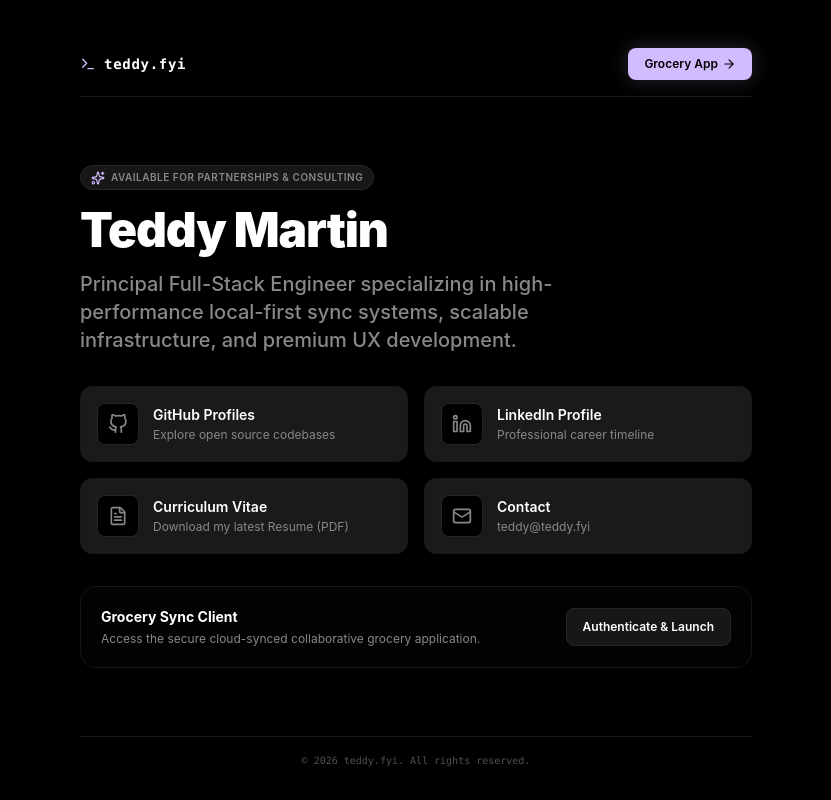
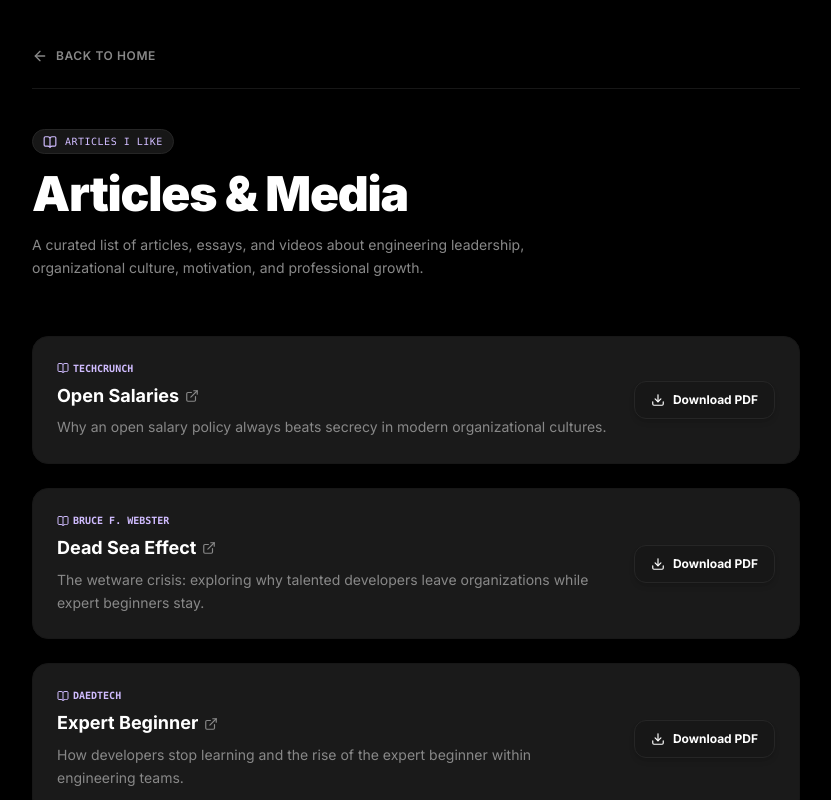
Before and after one commit to ScribbleRoute-Labs/website, a React (Vite) app: page /articles in a window 1280 px wide. Before the commit this address led to /. Shown: the top 800 px of the page, without its empty margins (224-1055 px from the left). Built offline with nearby package versions, Linux system fonts and the light colour scheme.

Commit message:
Set it up as core home page.

```diff
--- a/index.html
+++ b/index.html
@@ -5,7 +5,10 @@
   <meta charset="UTF-8" />
   <link rel="icon" type="image/svg+xml" href="/favicon.svg" />
   <meta name="viewport" content="width=device-width, initial-scale=1.0" />
-  <title>teddy-fyi</title>
+  <title>Teddy</title>
+  <link rel="preconnect" href="https://fonts.googleapis.com">
+  <link rel="preconnect" href="https://fonts.gstatic.com" crossorigin>
+  <link href="https://fonts.googleapis.com/css2?family=Inter:wght@300;400;500;600;700;800;900&family=Source+Code+Pro:ital,wght@0,200..900;1,200..900&display=swap" rel="stylesheet">
 </head>
 
 <body>
--- /dev/null
+++ b/src/routes/ArticlesPage.tsx
@@ -0,0 +1,132 @@
+import { Link } from 'react-router-dom'
+import { ArrowLeft, BookOpen, ExternalLink, Download, Video } from 'lucide-react'
+
+export function ArticlesPage() {
+  const articles = [
+    {
+      title: 'Open Salaries',
+      author: 'TechCrunch',
+      description: 'Why an open salary policy always beats secrecy in modern organizational cultures.',
+      url: 'https://techcrunch.com/2015/03/21/why-an-open-salary-policy-always-beats-secrecy/',
+      pdf: '/pdf/OpenSalary.pdf',
+      type: 'article'
+    },
+    {
+      title: 'Dead Sea Effect',
+      author: 'Bruce F. Webster',
+      description: 'The wetware crisis: exploring why talented developers leave organizations while expert beginners stay.',
+      url: 'http://brucefwebster.com/2008/04/11/the-wetware-crisis-the-dead-sea-effect/',
+      pdf: '/pdf/DeadSeaEffect.pdf',
+      type: 'article'
+    },
+    {
+      title: 'Expert Beginner',
+      author: 'Daedtech',
+      description: 'How developers stop learning and the rise of the expert beginner within engineering teams.',
+      url: 'http://www.daedtech.com/how-developers-stop-learning-rise-of-the-expert-beginner/',
+      pdf: '/pdf/RiseOfTheExpertBeginner.pdf',
+      type: 'article'
+    },
+    {
+      title: 'Beggar CEO and Sucker Culture',
+      author: 'Daedtech',
+      description: 'An analysis of corporate dynamics, startup expectations, and equity compensation realities.',
+      url: 'http://www.daedtech.com/the-beggar-ceo-and-sucker-culture/',
+      pdf: '/pdf/BeggarCEO.pdf',
+      type: 'article'
+    },
+    {
+      title: 'Dan Pink: Motivation',
+      author: 'TED',
+      description: 'The puzzle of motivation: why traditional carrot-and-stick rewards do not work for cognitive tasks.',
+      url: 'https://www.ted.com/talks/dan_pink_on_motivation',
+      type: 'video'
+    }
+  ]
+
+  return (
+    <div className="min-h-screen bg-black text-white py-12 px-4 sm:px-6 lg:px-8 font-sans selection:bg-[#c0a9f5]/30">
+      {/* Container */}
+      <div className="max-w-3xl mx-auto space-y-10">
+
+        {/* Navigation / Header */}
+        <header className="flex justify-between items-center pb-6 border-b border-neutral-900">
+          <Link
+            to="/"
+            className="inline-flex items-center gap-2 text-xs font-semibold uppercase tracking-wider text-text-muted hover:text-white transition-colors group"
+          >
+            <ArrowLeft className="w-4 h-4 group-hover:-translate-x-1 transition-transform" />
+            Back to Home
+          </Link>
+        </header>
+
+        {/* Hero Section */}
+        <section className="space-y-4">
+          <div className="inline-flex items-center gap-2 px-2.5 py-1 rounded-full bg-neutral-900 border border-neutral-800 text-[10px] font-mono text-primary uppercase tracking-wider">
+            <BookOpen className="w-3.5 h-3.5" />
+            <span>Articles I Like</span>
+          </div>
+          <h1 className="text-4xl sm:text-5xl font-black tracking-tight bg-gradient-to-r from-white via-white to-primary bg-clip-text text-transparent">
+            Articles & Media
+          </h1>
+          <p className="text-sm text-text-muted max-w-xl leading-relaxed">
+            A curated list of articles, essays, and videos about engineering leadership, organizational culture, motivation, and professional growth.
+          </p>
+        </section>
+
+        {/* Articles Grid */}
+        <section className="grid grid-cols-1 gap-6 pt-4">
+          {articles.map((art, idx) => (
+            <div
+              key={idx}
+              className="group relative p-6 rounded-2xl bg-surface-tile border border-neutral-900 hover:border-neutral-850 transition-all duration-300 flex flex-col md:flex-row md:items-center justify-between gap-6"
+            >
+              <div className="space-y-2 flex-1">
+                {/* Header Tag */}
+                <div className="flex items-center gap-2">
+                  <span className="inline-flex items-center gap-1 text-[10px] font-bold font-mono uppercase text-primary">
+                    {art.type === 'video' ? <Video className="w-3 h-3" /> : <BookOpen className="w-3 h-3" />}
+                    {art.author}
+                  </span>
+                </div>
+
+                <a
+                  href={art.url}
+                  target="_blank"
+                  rel="noopener noreferrer"
+                  className="inline-flex items-center gap-1.5 text-lg font-bold text-white group-hover:text-primary transition-colors leading-snug cursor-pointer"
+                >
+                  <span>{art.title}</span>
+                  <ExternalLink className="w-3.5 h-3.5 text-text-muted group-hover:text-white transition-colors" />
+                </a>
+
+                <p className="text-sm text-text-muted leading-relaxed max-w-xl">
+                  {art.description}
+                </p>
+              </div>
+
+              {/* Action Downloads / Links */}
+              {art.pdf && (
+                <a
+                  href={art.pdf}
+                  download
+                  className="self-start md:self-center flex items-center gap-2 bg-neutral-900 border border-neutral-800 text-white hover:text-primary font-bold text-xs py-2.5 px-4 rounded-xl hover:bg-neutral-800 hover:border-neutral-700 active:scale-95 transition-all shadow-md shrink-0 cursor-pointer"
+                >
+                  <Download className="w-3.5 h-3.5" />
+                  <span>Download PDF</span>
+                </a>
+              )}
+            </div>
+          ))}
+        </section>
+
+        {/* Footer */}
+        <footer className="text-center pt-8 border-t border-neutral-900 text-[10px] text-neutral-600 font-mono">
+          &copy; {new Date().getFullYear()} Teddy Martin. All rights reserved.
+        </footer>
+      </div>
+    </div>
+  )
+}
+
+export default ArticlesPage
--- a/src/routes/LandingPage.tsx
+++ b/src/routes/LandingPage.tsx
@@ -1,66 +1,93 @@
 import { Link } from 'react-router-dom'
-import { FileText, ArrowRight, Sparkles, Terminal, Mail } from 'lucide-react'
+import { FileText, ArrowRight, Sparkles, Code2, BookOpen } from 'lucide-react'
 
 export function LandingPage() {
   return (
-    <div className="min-h-screen bg-black text-white flex flex-col justify-between items-center px-4 py-8 font-sans antialiased">
-      {/* Top Header */}
-      <header className="w-full max-w-2xl flex items-center justify-between py-4 border-b border-[#1a1a1a]">
-        <div className="flex items-center gap-2 font-mono text-sm tracking-wider font-semibold text-white">
-          <Terminal className="w-4 h-4 text-primary" />
-          <span>teddy.fyi</span>
-        </div>
-        <Link
-          to="/grocery"
-          className="flex items-center gap-1 bg-primary text-black font-semibold px-4 py-2 rounded-lg text-xs hover:bg-[#c0a9f5] active:scale-95 transition-all shadow-[0_0_20px_rgba(208,188,255,0.2)]"
-        >
-          <span>Grocery App</span>
-          <ArrowRight className="w-3.5 h-3.5" />
+    <div className="min-h-screen bg-black text-white flex flex-col justify-between items-center px-4 py-12 font-sans antialiased selection:bg-[#c0a9f5]/30">
+
+      {/* Hidden Home Link matching class="home" display="none" */}
+      <Link to="/" className="sr-only" aria-hidden="true">Home</Link>
+
+      {/* Main Container */}
+      <main className="w-full max-w-2xl flex-1 flex flex-col justify-center items-center space-y-12 animate-in fade-in duration-500">
+
+        {/* Header Block with Logo */}
+        <div className="flex flex-col items-center text-center space-y-4">
+          <div className="relative group">
+            <div className="absolute -inset-0.5 bg-gradient-to-r from-primary to-[#8e75db] rounded-full blur opacity-30 group-hover:opacity-70 transition duration-700"></div>
+            <Link to="/" className="relative block w-24 h-24 rounded-full overflow-hidden border-2 border-neutral-800 group-hover:border-primary transition-colors duration-300">
+              <img
+                src="/images/face_small.jpg"
+                alt="teddy"
+                className="w-full h-full object-cover group-hover:scale-105 transition-transform duration-500"
+              />
             </Link>
-      </header>
-
-      {/* Main Professional Profile Content */}
-      <main className="w-full max-w-2xl flex-1 flex flex-col justify-center py-12 space-y-8 animate-in fade-in duration-500">
-        <div className="space-y-4">
-          <div className="inline-flex items-center gap-1.5 bg-neutral-900 border border-neutral-800 text-[10px] text-text-muted px-2.5 py-1 rounded-full font-semibold uppercase tracking-wider">
-            <Sparkles className="w-3.5 h-3.5 text-primary" />
-            <span>Available for Partnerships & Consulting</span>
           </div>
 
-          <h1 className="text-4xl sm:text-5xl font-black tracking-tight text-white leading-none">
-            Teddy Martin
+          <div className="space-y-2">
+            <h1 className="text-4xl sm:text-5xl font-black tracking-tight font-mono text-white">
+              Teddy!
             </h1>
-          <p className="text-lg sm:text-xl text-text-muted font-medium max-w-lg">
-            Principal Full-Stack Engineer specializing in high-performance local-first sync systems, scalable infrastructure, and premium UX development.
+            <p className="text-sm font-semibold tracking-widest font-mono text-primary uppercase">
+              Principal Full-Stack Engineer
+            </p>
+            <p className="text-sm text-text-muted max-w-md mx-auto leading-relaxed">
+              Specializing in high-performance local-first sync systems, scalable infrastructure, and premium user experiences.
             </p>
           </div>
+        </div>
 
-        {/* Professional Connections Grid */}
-        <div className="grid grid-cols-1 sm:grid-cols-2 gap-4">
+        {/* Links Column / Grid */}
+        <div className="w-full grid grid-cols-1 sm:grid-cols-2 gap-4">
+
           <a
-            href="https://github.com"
+            href="/resume"
+            className="flex items-center gap-4 p-4 rounded-xl bg-surface-tile border border-neutral-900 hover:border-neutral-800 hover:bg-neutral-900/40 transition-all group cursor-pointer"
+          >
+            <div className="p-3 rounded-lg bg-black border border-neutral-800 text-text-muted group-hover:text-primary transition-colors">
+              <FileText className="w-5 h-5" />
+            </div>
+            <div>
+              <span className="block text-sm font-bold text-white group-hover:text-primary transition-colors">My Resume</span>
+              <span className="block text-xs text-text-muted mt-0.5">Professional career timeline & skills</span>
+            </div>
+          </a>
+
+          <Link
+            to="/articles"
+            className="flex items-center gap-4 p-4 rounded-xl bg-surface-tile border border-neutral-900 hover:border-neutral-800 hover:bg-neutral-900/40 transition-all group cursor-pointer"
+          >
+            <div className="p-3 rounded-lg bg-black border border-neutral-800 text-text-muted group-hover:text-primary transition-colors">
+              <BookOpen className="w-5 h-5" />
+            </div>
+            <div>
+              <span className="block text-sm font-bold text-white group-hover:text-primary transition-colors">Articles I Like</span>
+              <span className="block text-xs text-text-muted mt-0.5">Seminal papers & technical essays</span>
+            </div>
+          </Link>
+
+          <a
+            href="https://github.com/toolateforteddy"
             target="_blank"
             rel="noopener noreferrer"
-            className="flex items-center gap-3.5 p-4 rounded-xl bg-surface-tile border border-neutral-900 hover:border-neutral-800 transition-all cursor-pointer group"
+            className="flex items-center gap-4 p-4 rounded-xl bg-surface-tile border border-neutral-900 hover:border-neutral-800 hover:bg-neutral-900/40 transition-all group cursor-pointer"
           >
-            <div className="p-2.5 rounded-lg bg-black border border-neutral-800 text-text-muted group-hover:text-primary transition-colors">
-              <svg viewBox="0 0 24 24" width="20" height="20" stroke="currentColor" strokeWidth="2" fill="none" strokeLinecap="round" strokeLinejoin="round" className="w-5 h-5">
-                <path d="M9 19c-5 1.5-5-2.5-7-3m14 6v-3.87a3.37 3.37 0 0 0-.94-2.61c3.14-.35 6.44-1.54 6.44-7A5.44 5.44 0 0 0 20 4.77 5.07 5.07 0 0 0 19.91 1S18.73.65 16 2.48a13.38 13.38 0 0 0-7 0C6.27.65 5.09 1 5.09 1A5.07 5.07 0 0 0 5 4.77a5.44 5.44 0 0 0-1.5 3.78c0 5.42 3.3 6.61 6.44 7A3.37 3.37 0 0 0 9 18.13V22" />
-              </svg>
+            <div className="p-3 rounded-lg bg-black border border-neutral-800 text-text-muted group-hover:text-primary transition-colors">
+              <Code2 className="w-5 h-5" />
             </div>
             <div>
-              <span className="block text-sm font-semibold text-white group-hover:text-primary transition-colors">GitHub Profiles</span>
+              <span className="block text-sm font-bold text-white group-hover:text-primary transition-colors">My Github</span>
               <span className="block text-xs text-text-muted mt-0.5">Explore open source codebases</span>
             </div>
           </a>
 
           <a
-            href="https://linkedin.com"
+            href="https://www.linkedin.com/in/teddydmartin/"
             target="_blank"
             rel="noopener noreferrer"
-            className="flex items-center gap-3.5 p-4 rounded-xl bg-surface-tile border border-neutral-900 hover:border-neutral-800 transition-all cursor-pointer group"
+            className="flex items-center gap-4 p-4 rounded-xl bg-surface-tile border border-neutral-900 hover:border-neutral-800 hover:bg-neutral-900/40 transition-all group cursor-pointer"
           >
-            <div className="p-2.5 rounded-lg bg-black border border-neutral-800 text-text-muted group-hover:text-primary transition-colors">
+            <div className="p-3 rounded-lg bg-black border border-neutral-800 text-text-muted group-hover:text-primary transition-colors">
               <svg viewBox="0 0 24 24" width="20" height="20" stroke="currentColor" strokeWidth="2" fill="none" strokeLinecap="round" strokeLinejoin="round" className="w-5 h-5">
                 <path d="M16 8a6 6 0 0 1 6 6v7h-4v-7a2 2 0 0 0-2-2 2 2 0 0 0-2 2v7h-4v-7a6 6 0 0 1 6-6z" />
                 <rect x="2" y="9" width="4" height="12" />
@@ -68,61 +95,43 @@ export function LandingPage() {
               </svg>
             </div>
             <div>
-              <span className="block text-sm font-semibold text-white group-hover:text-primary transition-colors">LinkedIn Profile</span>
-              <span className="block text-xs text-text-muted mt-0.5">Professional career timeline</span>
+              <span className="block text-sm font-bold text-white group-hover:text-primary transition-colors">My LinkedIn</span>
+              <span className="block text-xs text-text-muted mt-0.5">Professional network & connections</span>
             </div>
           </a>
 
-          <a
-            href="#"
-            onClick={(e) => {
-              e.preventDefault();
-              alert("Resume download triggered!");
-            }}
-            className="flex items-center gap-3.5 p-4 rounded-xl bg-surface-tile border border-neutral-900 hover:border-neutral-800 transition-all cursor-pointer group"
-          >
-            <div className="p-2.5 rounded-lg bg-black border border-neutral-800 text-text-muted group-hover:text-primary transition-colors">
-              <FileText className="w-5 h-5" />
-            </div>
-            <div>
-              <span className="block text-sm font-semibold text-white group-hover:text-primary transition-colors">Curriculum Vitae</span>
-              <span className="block text-xs text-text-muted mt-0.5">Download my latest Resume (PDF)</span>
-            </div>
-          </a>
-
-          <a
-            href="mailto:teddy@teddy.fyi"
-            className="flex items-center gap-3.5 p-4 rounded-xl bg-surface-tile border border-neutral-900 hover:border-neutral-800 transition-all cursor-pointer group"
-          >
-            <div className="p-2.5 rounded-lg bg-black border border-neutral-800 text-text-muted group-hover:text-primary transition-colors">
-              <Mail className="w-5 h-5" />
-            </div>
-            <div>
-              <span className="block text-sm font-semibold text-white group-hover:text-primary transition-colors">Contact</span>
-              <span className="block text-xs text-text-muted mt-0.5">teddy@teddy.fyi</span>
-            </div>
-          </a>
         </div>
 
-        {/* Small Login/App Entry section */}
-        <div className="border border-neutral-900 bg-neutral-950/20 p-5 rounded-2xl flex flex-col sm:flex-row items-center justify-between gap-4">
-          <div className="space-y-1 text-center sm:text-left">
-            <h3 className="text-sm font-bold text-white">Grocery Sync Client</h3>
-            <p className="text-xs text-text-muted">Access the secure cloud-synced collaborative grocery application.</p>
+        {/* Sync App Launcher block */}
+        <div className="w-full relative group">
+          <div className="absolute -inset-0.5 bg-gradient-to-r from-primary to-[#8e75db] rounded-2xl blur opacity-25 group-hover:opacity-45 transition duration-500"></div>
+          <div className="relative border border-neutral-900 bg-[#070707] hover:border-neutral-850 p-6 rounded-2xl flex flex-col sm:flex-row items-center justify-between gap-6 transition-all duration-300">
+            <div className="space-y-1.5 text-center sm:text-left">
+              <div className="inline-flex items-center gap-1.5 px-2 py-0.5 rounded-full bg-neutral-900 border border-neutral-800 text-[10px] font-mono text-primary uppercase tracking-wider">
+                <Sparkles className="w-3 h-3" />
+                <span>Grocery Sync Client</span>
+              </div>
+              <p className="text-sm font-bold text-white">Collaborative Sync App</p>
+              <p className="text-xs text-text-muted max-w-sm">Access the secure cloud-synced collaborative grocery application.</p>
             </div>
             <Link
               to="/grocery"
-            className="w-full sm:w-auto bg-neutral-900 hover:bg-neutral-800 border border-neutral-800 text-white font-semibold text-xs py-2.5 px-4 rounded-lg transition-all text-center cursor-pointer hover:border-neutral-700"
+              className="w-full sm:w-auto flex items-center justify-center gap-2 bg-primary hover:bg-[#c0a9f5] text-black font-bold text-xs py-3 px-5 rounded-lg active:scale-95 transition-all shadow-[0_0_20px_rgba(208,188,255,0.15)] cursor-pointer"
             >
-            Authenticate & Launch
+              <span>Authenticate & Launch</span>
+              <ArrowRight className="w-3.5 h-3.5" />
             </Link>
           </div>
+        </div>
+
       </main>
 
       {/* Footer */}
-      <footer className="w-full max-w-2xl text-center border-t border-[#1a1a1a] pt-4 text-[10px] text-neutral-600 font-mono">
+      <footer className="w-full max-w-2xl text-center border-t border-neutral-900 pt-6 mt-8 text-[10px] text-neutral-600 font-mono">
         &copy; {new Date().getFullYear()} teddy.fyi. All rights reserved.
       </footer>
     </div>
   )
 }
+
+export default LandingPage
--- a/src/routes/index.tsx
+++ b/src/routes/index.tsx
@@ -1,6 +1,7 @@
 import { Routes, Route, Navigate } from 'react-router-dom'
 import { LandingPage } from './LandingPage'
 import { LoginPage } from './LoginPage'
+import { ArticlesPage } from './ArticlesPage'
 import { AuthenticatedRoute } from './AuthenticatedRoute'
 import { DashboardLayout } from '@/features/dashboard/components/DashboardLayout'
 import { NeedPhase } from '@/features/grocery/components/NeedPhase'
@@ -13,6 +14,9 @@ export function AppRoutes() {
     <Routes>
       {/* Public Landing Page */}
       <Route path="/" element={<LandingPage />} />
+
+      {/* Public Articles Page */}
+      <Route path="/articles" element={<ArticlesPage />} />
 
       {/* Public Login Page */}
       <Route path="/login" element={<LoginPage />} />
```
Also changed, not shown: public/images/face_small.jpg (added). Lines whose indentation alone changed are shown as unchanged.
